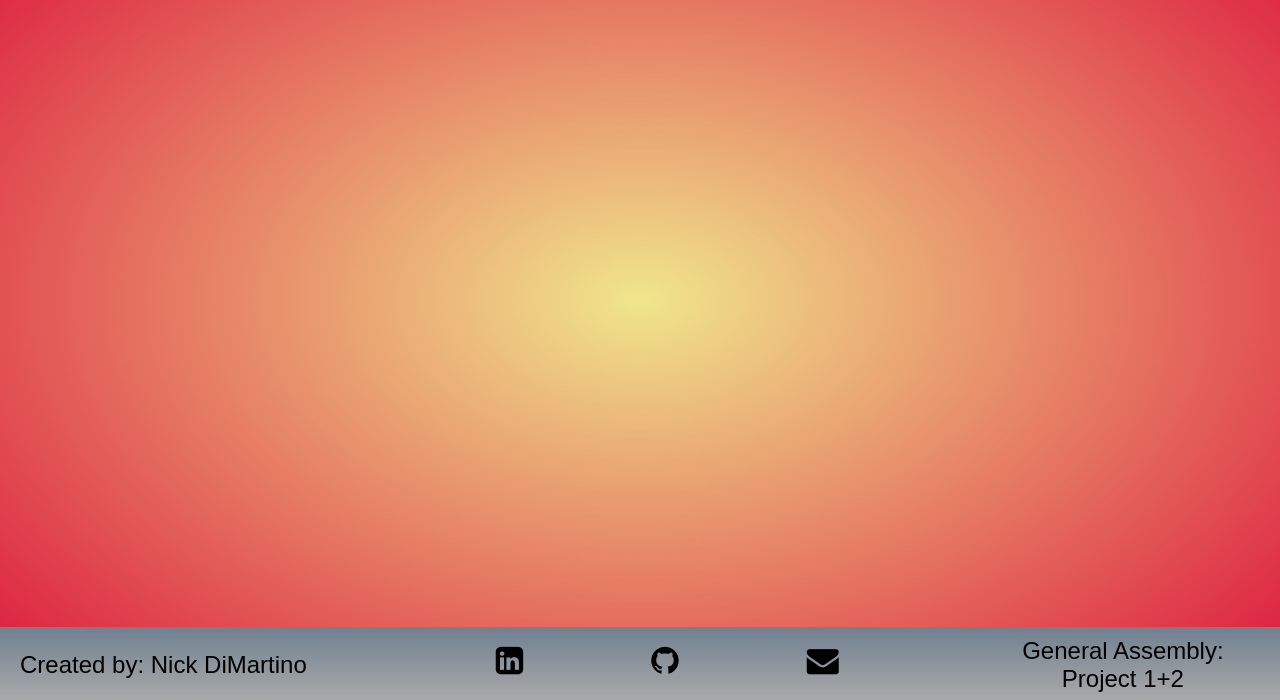
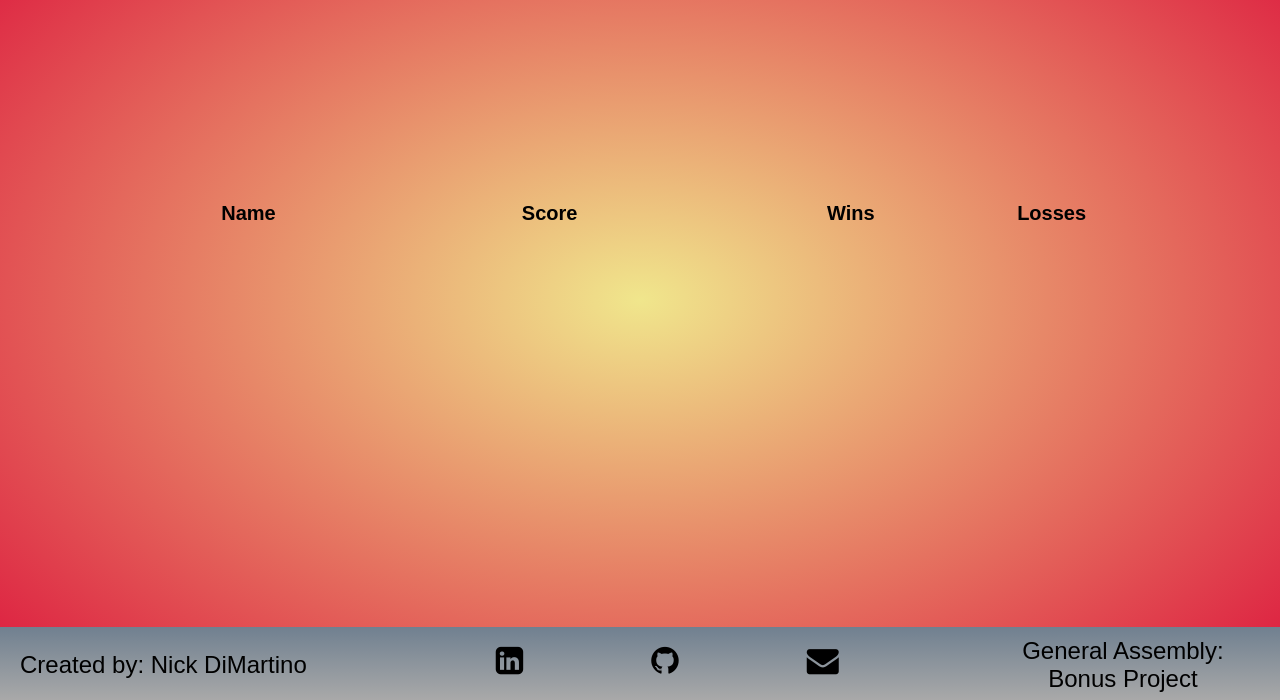
Before and after one commit to nickldimartino/battleship-two, a Node server app: template views/leaderboard.ejs in a window 1280 px wide. Shown: the part 100-800 px from the top of the page. Run offline with Node 20, Linux system fonts and the light colour scheme; the template is opened without the code that fills it, so the values that code supplies are empty; some libraries are stand-ins or nearby versions; some web fonts are replaced.

Commit message:
Added user scores to Leaderboard page

```diff
--- a/controllers/leaderboard.js
+++ b/controllers/leaderboard.js
@@ -6,6 +6,12 @@ module.exports = {
 
 async function show(req, res) {
     const users = await User.find({});
+
+    // sort the AI Platforms in ascending order by name
+    users.score.sort((a,b) => {
+        return (a < b) ? -1 : (a > b) ? 1 : 0;
+    });
+
     console.log(users)
     res.render("leaderboard", {
         title: "Leaderboard",
--- a/public/stylesheets/style.css
+++ b/public/stylesheets/style.css
@@ -41,7 +41,14 @@
 }
 
 /* Main Page Title */
-#main-page-title { font-size: 20vmin; }
+#main-page-title {
+  font-size: 20vmin;
+  letter-spacing: 2vmin;
+  text-shadow: -2px 2px 0 var(--header-font-shadow),
+               2px 2px 0 var(--header-font-shadow),
+               2px -2px 0 var(--header-font-shadow),
+               -2px -2px 0 var(--header-font-shadow);
+}
 
 /* Main Page Nav Bar Links */
 a {
@@ -63,7 +70,58 @@ a {
   height: 30px;
 }
 
-/* ---------------------------- Footer ---------------------------- */
+/* Leaderboard  Page */
+#leaderboard-page {
+  display: flex;
+  flex-direction: column;
+  justify-content: center;
+  align-items: center;
+}
+
+/* Leaderboard Page title */
+#leaderboard-title {
+  text-align: center;
+  margin-top: -200px;
+  font-size: 50px;
+}
+
+/* Leaderboard Page scores head */
+#leaderboard-head {
+  height: 18px;
+  width: 80vw;
+  display: flex;
+  justify-content: center;
+  font-size: 20px;
+  border-top-left-radius: 10px;
+  border-top-right-radius: 10px;
+  margin-bottom: 20px;
+}
+
+/* Leaderboard Page scores head items */
+#leaderboard-head-row {
+  width: 1025px;
+  display: grid;
+  grid-template-columns: .1fr 1fr 2fr 1fr 1fr;
+  text-align: center;
+}
+
+/* Leaderboard Page each score */
+#leaderboard-each-user {
+  width: 1025px;
+  display: grid;
+  grid-template-columns: .1fr 1fr 2fr 1fr 1fr;
+  background-color: var(--game-log-background-color);
+  border: 1px solid black;
+  margin: 2px;
+  height: 40px;
+  font-size: 17px;
+  padding-top: 10px;
+  padding-left: 12px;
+  border-radius: 5px;
+  text-align: center;
+}
+
+/* Footer */
 #footer {
   background: var(--upper-hud-image);
   position: fixed;
@@ -77,6 +135,7 @@ a {
   text-align: center;
 }
 
+/* Footer name */
 #name {
   display: flex;
   justify-content: flex-start;
@@ -85,6 +144,7 @@ a {
   font-size: 3vmin;
 }
 
+/* Footer social media links */
 .fa-linkedin-square,
 .fa-github,
 .fa-envelope {
@@ -93,6 +153,7 @@ a {
   align-items: center;
 }
 
+/* Footer course */
 #course {
   display: flex;
   justify-content: flex-end;
--- a/views/leaderboard.ejs
+++ b/views/leaderboard.ejs
@@ -1,5 +1,38 @@
 <%- include("./partials/header") %>
 <%- include("./partials/main-nav") %>
 
+<!-- display the signed-in users favorited AI Platforms -->
+<section id="leaderboard-page">
+    <h1 id="leaderboard-title"><strong><%= title %></strong></h1>
+    <div id="leaderboard-head">
+        <div id="leaderboard-head-row">
+            <div></div>
+            <div>
+                <strong>Name</strong>
+            </div>
+            <div>
+                <strong>Score</strong>
+            </div>
+            <div>
+                <strong>Wins</strong>
+            </div>
+            <div>
+                <strong>Losses</strong>
+            </div>
+        </div>
+    </div>
+    <% let i = 1 %>
+    <% users.forEach(u => { %>
+    <div id="leaderboard-each-user">
+        <div><%= i %></div>
+        <div><%= u.name %></div>
+        <div><%= u.score %></div>
+        <div><%= u.wins %></div>
+        <div><%= u.losses %></div>
+        <% i++; %>
+    </div>
+    <% }); %>
+</section>
+
 
 <%- include("./partials/footer") %>
--- a/views/partials/footer.ejs
+++ b/views/partials/footer.ejs
@@ -10,7 +10,7 @@
         <a href="https://github.com/nickldimartino/battleship-two" class="fa fa-github"></a>
         <a href="<%= a %>:<%= b %>@<%= c %>" class="fa fa-envelope"></a>
         <div></div>
-        <div id="course">General Assembly: Project 1+2</div>
+        <div id="course">General Assembly: Bonus Project</div>
     </footer>
 </body>
 </html>
```
